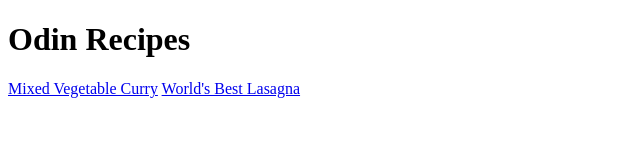
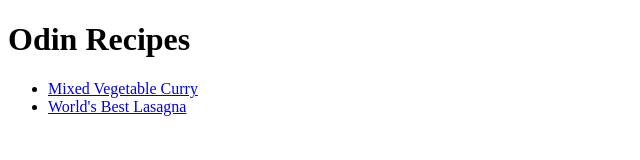
Before and after one commit to Space-Dev0/odin-recipes, a plain HTML site: page index.html in a window 1280 px wide. Shown: the whole page, without its empty margins (0-640 px from the left). Drawn offline with Linux system fonts and the light colour scheme.

Commit message:
feat: Put the recipes in unordered list

```diff
--- a/index.html
+++ b/index.html
@@ -6,7 +6,9 @@
     <title>Odin Recipes</title>
 <body>
     <h1>Odin Recipes</h1>
-    <a href="./recipes/mixed-vegetable-curry.html">Mixed Vegetable Curry</a>
-    <a href="./recipes/lasagna.html">World's Best Lasagna</a>
+    <ul>
+        <li><a href="./recipes/mixed-vegetable-curry.html">Mixed Vegetable Curry</a></li>
+        <li><a href="./recipes/lasagna.html">World's Best Lasagna</a></li>
+    </ul>
 </body>
 </html>
```
